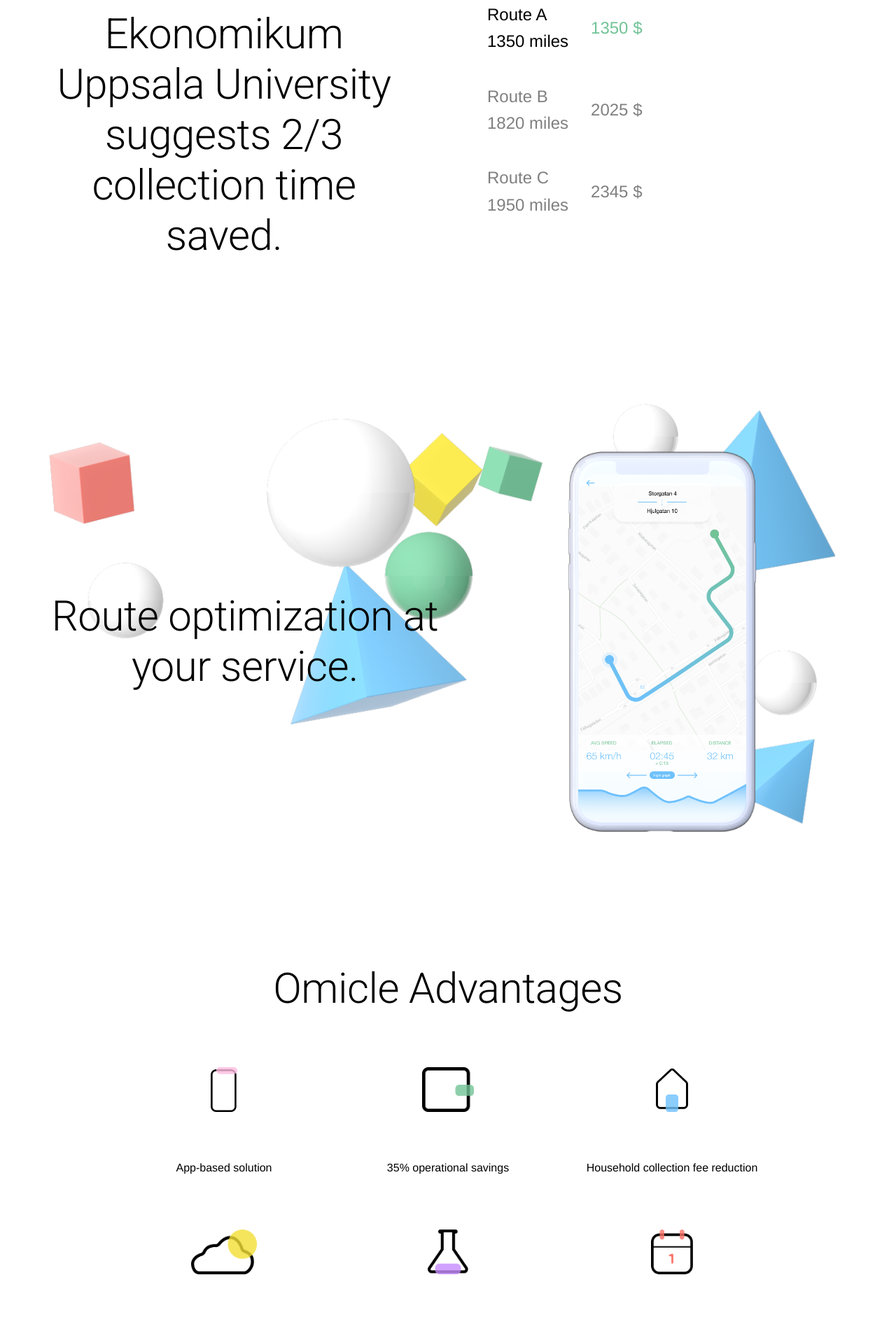
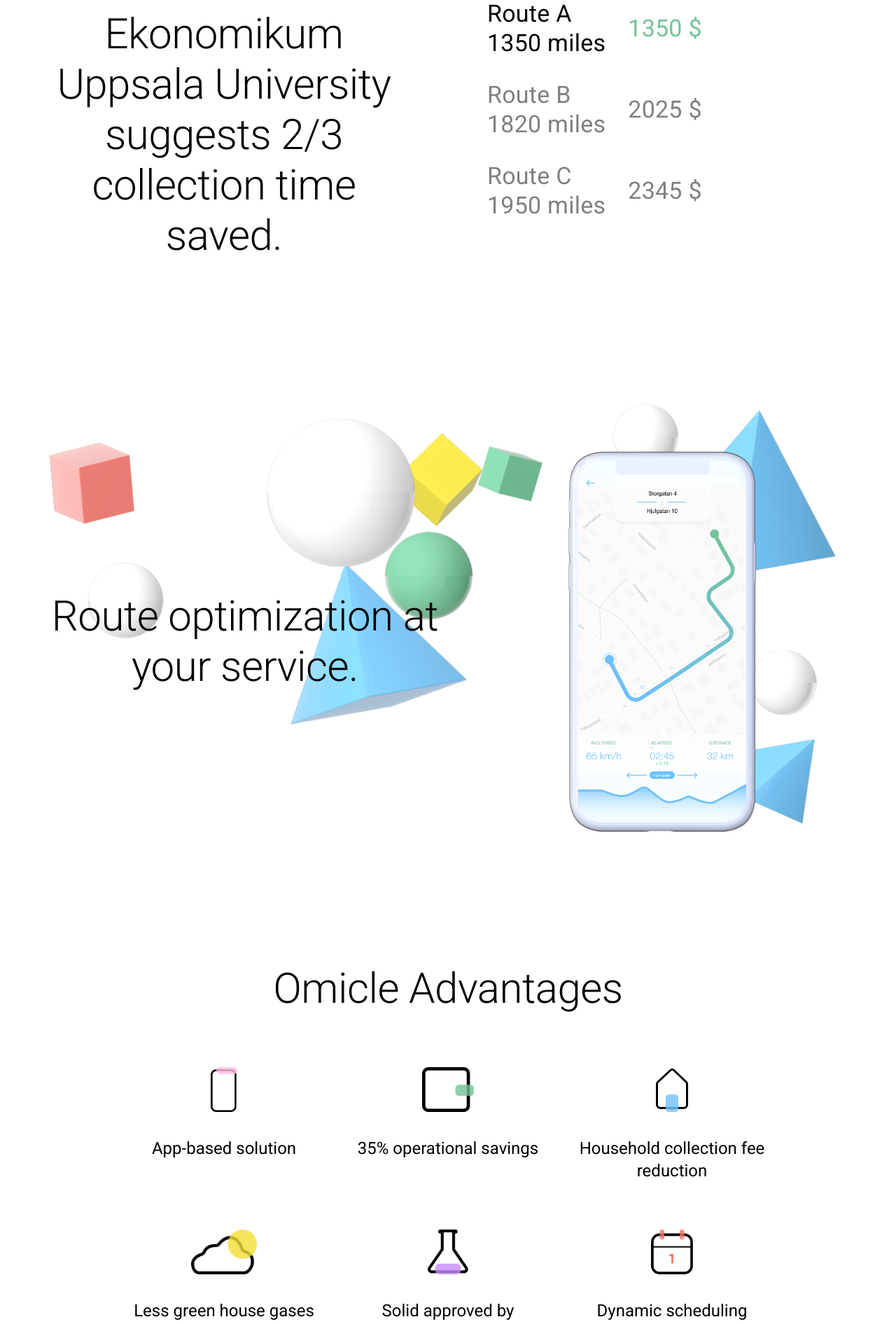
Before and after one commit to hyzor/Omicle, a React app: page / in a window 1280 px wide. Shown: the part 922-2814 px from the top of the page at 70% size. Built offline with nearby package versions, Linux system fonts and the light colour scheme.

Commit message:
Use Typography on remaining text.

```diff
--- a/src/landingpage.jsx
+++ b/src/landingpage.jsx
@@ -152,11 +152,11 @@
               <div className="numbers">
                 <ul className="flex-parent row">
                   <li>
-                    <h3>Route A</h3>
-                    <h3>1350 miles</h3>
+                    <Typography variant="h4">Route A</Typography>
+                    <Typography variant="h4">1350 miles</Typography>
                   </li>
                   <li>
-                    <h3 style={{ color: '#72C396' }}>
+                    <Typography variant="h4" style={{ color: '#72C396' }}>
                       {' '}
                       <CountUp
                         ref={countUp => {
@@ -166,16 +166,16 @@
                         end={1350}
                       />{' '}
                       $
-                    </h3>
+                    </Typography>
                   </li>
                 </ul>
-                <ul style={{ color: 'gray' }} className="flex-parent row">
+                <ul style={{ color: 'gray', marginTop: '32px' }} className="flex-parent row">
                   <li>
-                    <h3>Route B</h3>
-                    <h3>1820 miles</h3>
+                    <Typography variant="h4">Route B</Typography>
+                    <Typography variant="h4">1820 miles</Typography>
                   </li>
                   <li>
-                    <h3 className="thin">
+                    <Typography variant="h4" className="thin">
                       <CountUp
                         ref={countUp => {
                           this.myCountUp = countUp;
@@ -184,16 +184,16 @@
                         end={2025}
                       />{' '}
                       $
-                    </h3>
+                    </Typography>
                   </li>
                 </ul>
-                <ul style={{ color: 'gray' }} className="flex-parent row">
+                <ul style={{ color: 'gray', marginTop: '32px' }} className="flex-parent row">
                   <li>
-                    <h3>Route C</h3>
-                    <h3>1950 miles</h3>
+                    <Typography variant="h4">Route C</Typography>
+                    <Typography variant="h4">1950 miles</Typography>
                   </li>
                   <li>
-                    <h3 className="thin">
+                    <Typography variant="h4" className="thin">
                       <CountUp
                         ref={countUp => {
                           this.myCountUp = countUp;
@@ -202,7 +202,7 @@
                         end={2345}
                       />{' '}
                       $
-                    </h3>
+                    </Typography>
                   </li>
                 </ul>
               </div>
@@ -286,7 +286,9 @@
                   <img alt="app-logo" src={PhoneApp} />
                 </div>
                 <div>
-                  <h3 className="feature-title">App-based solution</h3>
+                  <Typography variant="h5" className="feature-title">
+                    App-based solution
+                  </Typography>
                 </div>
               </div>
               <div className="grid-child feature">
@@ -294,7 +296,9 @@
                   <img alt="saving-logo" src={Saving} />
                 </div>
                 <div>
-                  <h3 className="feature-title">35% operational savings</h3>
+                  <Typography variant="h5" className="feature-title">
+                    35% operational savings
+                  </Typography>
                 </div>
               </div>
               <div className="grid-child feature">
@@ -302,7 +306,9 @@
                   <img alt="household-logo" src={House} />
                 </div>
                 <div>
-                  <h3 className="feature-title">Household collection fee reduction </h3>
+                  <Typography variant="h5" className="feature-title">
+                    Household collection fee reduction{' '}
+                  </Typography>
                 </div>
               </div>
               <div className="grid-child feature">
@@ -310,7 +316,9 @@
                   <img alt="GHG-logo" src={GHG} />
                 </div>
                 <div>
-                  <h3 className="feature-title">Less green house gases</h3>
+                  <Typography variant="h5" className="feature-title">
+                    Less green house gases
+                  </Typography>
                 </div>
               </div>
               <div className="grid-child feature">
@@ -318,7 +326,9 @@
                   <img alt="Approved-logo" src={Scientist} />
                 </div>
                 <div>
-                  <h3 className="feature-title">Solid approved by optimisation scientists</h3>
+                  <Typography variant="h5" className="feature-title">
+                    Solid approved by optimisation scientists
+                  </Typography>
                 </div>
               </div>
               <div className="grid-child feature">
@@ -326,7 +336,9 @@
                   <img alt="Dynamic-scheduling" src={Scheduling} />
                 </div>
                 <div>
-                  <h3 className="feature-title">Dynamic scheduling</h3>
+                  <Typography variant="h5" className="feature-title">
+                    Dynamic scheduling
+                  </Typography>
                 </div>
               </div>
             </div>
@@ -365,9 +377,9 @@
                       <div className="img-container profile-img">
                         <img alt={profile.name} src={profile.img} />
                       </div>
-                      <div>
-                        <h3 className="team-name">{profile.name}</h3>
-                      </div>
+                      <Typography variant="h6" className="team-name" style={{ marginTop: '16px' }}>
+                        {profile.name}
+                      </Typography>
                     </div>
                   );
                 })}
@@ -382,11 +394,12 @@
             <div className="information">
               <div className="information-wrapper">
                 <address>
-                  Klostergatan 10 c/o Base10
-                  <br />
-                  753 21 Uppsala
+                  <Typography variant="h7">Klostergatan 10 c/o Base10</Typography>
+                  <Typography variant="h7">753 21 Uppsala</Typography>
                 </address>
-                <p className="email">hello@omicle.com</p>
+                <Typography variant="h6" className="email" style={{ marginTop: '16px' }}>
+                  hello@omicle.com
+                </Typography>
                 {social && (
                   <div className="social-media">
                     {social.map((soc, i) => {
```
Also changed, not shown: 1 other file (tests, documents, lock files or other folders).
